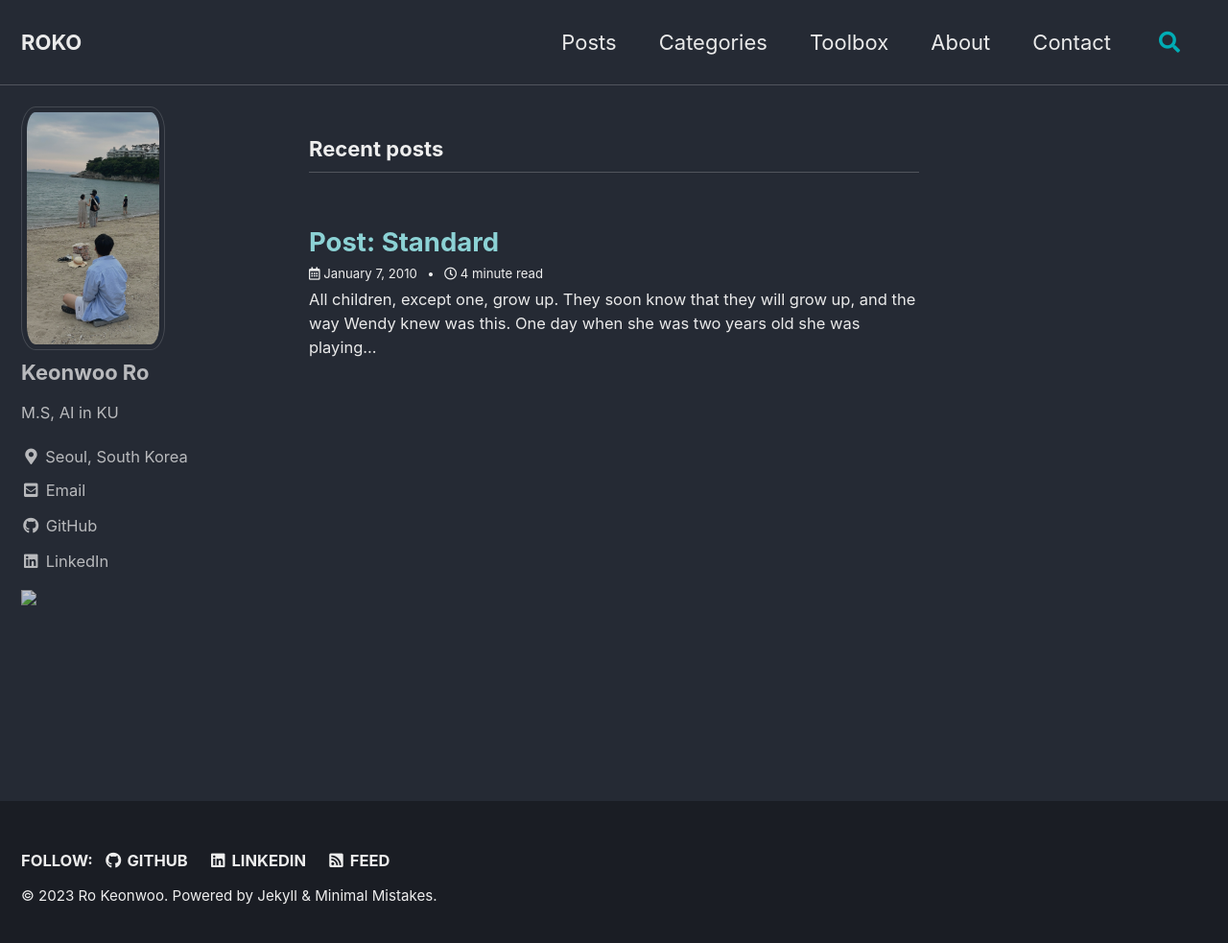
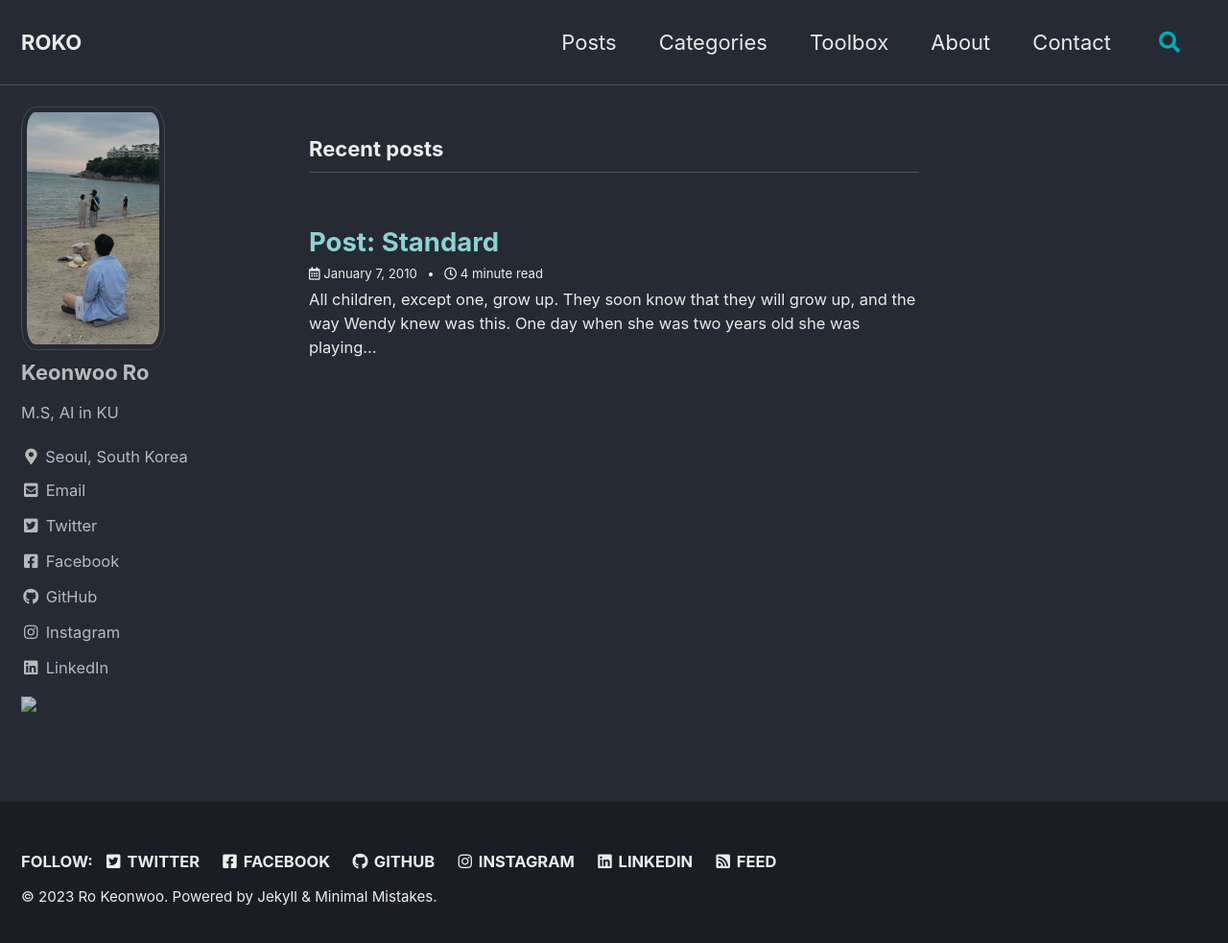
Before and after one commit to ro-ko/ro-ko.github.io, a Jekyll site: the page built from index.html, in a window 1280 px wide and 990 px high. Shown: the top 983 px of the window at 96% size. Built offline with Jekyll 4.4.1, drawn with Linux system fonts in a browser that asks for light colours; cached includes are drawn as plain includes; the list of posts is cut into pages by our own code; some of the changed lines change nothing that is shown.

Commit message:
side,foot link add

```diff
--- a/_config.yml
+++ b/_config.yml
@@ -123,16 +123,16 @@ author:
       # url: "https://your-website.com"
     - label: "Twitter"
       icon: "fab fa-fw fa-twitter-square"
-      # url: "https://twitter.com/"
+      url: "https://twitter.com/rokeonwoo"
     - label: "Facebook"
       icon: "fab fa-fw fa-facebook-square"
-      # url: "https://facebook.com/"
+      url: "https://facebook.com/rokeonwoo"
     - label: "GitHub"
       icon: "fab fa-fw fa-github"
       url: "https://github.com/ro-ko"
     - label: "Instagram"
       icon: "fab fa-fw fa-instagram"
-      # url: "https://instagram.com/"
+      url: "https://instagram.com/rokeonwoo"
     - label: "LinkedIn"
       icon: "fab fa-fw fa-linkedin"
       url: "https://www.linkedin.com/in/keonwoo-ro-157169274/"
@@ -145,10 +145,10 @@ footer:
   links:
     - label: "Twitter"
       icon: "fab fa-fw fa-twitter-square"
-      # url:
+      url: "https://twitter.com/rokeonwoo"
     - label: "Facebook"
       icon: "fab fa-fw fa-facebook-square"
-      # url:
+      url: "https://facebook.com/rokeonwoo"
     - label: "GitHub"
       icon: "fab fa-fw fa-github"
       url: "https://github.com/ro-ko"
@@ -160,7 +160,7 @@ footer:
       # url:
     - label: "Instagram"
       icon: "fab fa-fw fa-instagram"
-      # url:
+      url: "https://instagram.com/rokeonwoo"
     - label: "LinkedIn"
       icon: "fab fa-fw fa-linkedin"
       url: "https://www.linkedin.com/in/keonwoo-ro-157169274/"
```
